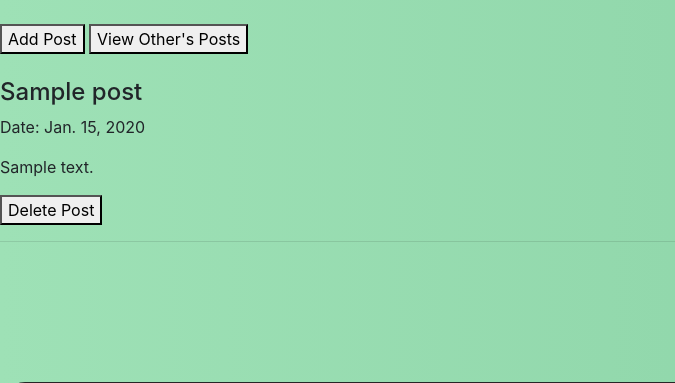
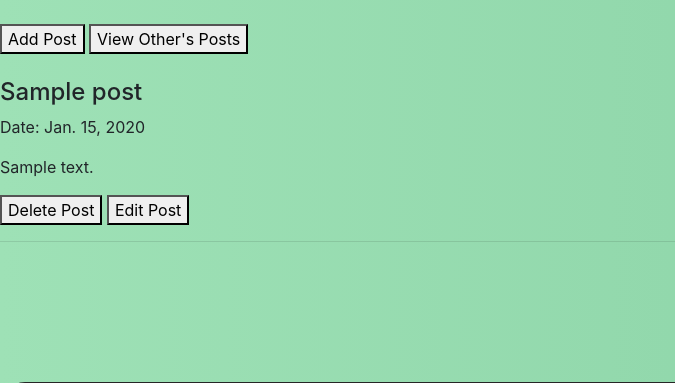
Before and after one commit to michal-sitarz2/WeightLossWeb, a Django app: page /blog/userPosts/ in a window 1280 px wide. Shown: the part 56-439 px from the top of the page, without its empty margins (0-675 px from the left). Run offline with Django 3.2, Linux system fonts and the light colour scheme; a user stored in the database is signed in; tables that the repository leaves empty hold one stand-in row (values such as "Sample post"); some libraries are stand-ins or nearby versions.

Commit message:
Editing your posts.

```diff
--- a/src/WeightLoss/urls.py
+++ b/src/WeightLoss/urls.py
@@ -21,7 +21,7 @@ from progress.views import progress_form_view, UpdateProgressView
 from recipes.views import spoonacular_api_search_view, spoonacular_api_search_form, view_recipe
 from diets.views import set_preferences_form
 from meals.views import choose_meals_view, delete_meal
-from posts.views import blog_post_view, blog_post_add, blog_post_view_user, blog_delete_post
+from posts.views import blog_post_view, blog_post_add, blog_post_view_user, blog_delete_post, UpdatePostView
 
 
 urlpatterns = [
@@ -35,6 +35,7 @@ urlpatterns = [
     path('registration_progress/', progress_form_view, name='progress_form'),
     path('contact/', contact_view, name="contact"),
     path('progress/edit/<int:pk>', UpdateProgressView.as_view(), name="update_progress"),
+    path('post/edit/<int:pk>', UpdatePostView.as_view(), name="update_post"),
     path('account/dashboard/<int:pk>', dashboard_view, name='user_dashboard'),
     path('search/', spoonacular_api_search_form, name="search"),
     path('search/result', spoonacular_api_search_view, name="search_result"),
--- a/src/posts/templates/posts/blog_post_user.html
+++ b/src/posts/templates/posts/blog_post_user.html
@@ -1,5 +1,4 @@
 {% extends 'base.html' %}
-
 {% block content %}
 
 <br>
@@ -24,6 +23,7 @@
             <p>Date: {{ post.date.date }}</p>
             <p> {{ post.content }}</p>
             <button onclick="confirmDelete({{post.id}})">Delete Post</button>
+            <a href="/post/edit/{{ post.id }}"><button>Edit Post</button></a>
         </div>
         <hr>
         <br>
--- a/src/posts/views.py
+++ b/src/posts/views.py
@@ -2,11 +2,35 @@ from django.shortcuts import render, redirect
 from django.contrib import messages
 from .models import Post
 from .forms import PostsForm
+from django.views.generic import UpdateView
+from django.http import HttpResponse, HttpResponseRedirect
 from django.db.models import Q
+
+
+class UpdatePostView(UpdateView):
+    model = Post
+    template_name = 'posts/blog_update_post.html'
+    fields = ['title', 'content', 'anonimity']
+
+    def form_valid(self, form):
+        title = form.cleaned_data["title"]
+        content = form.cleaned_data["content"]
+        anonimity = form.cleaned_data["anonimity"]
+
+        post = self.object
+        post.title = title
+        post.content = content
+        post.anonimity = anonimity
+        post.save()
+        return HttpResponseRedirect(self.get_success_url())
+
+    def get_success_url(self):
+        return "/blog"
+
 
 def blog_delete_post(request, pk):
     try:
-        post = Post.objects.get(id=pk)
+        post = Post.objects.filter(user=request.user).get(id=pk)
         post.delete()
     except Exception as e:
         messages.error(request, 'Please delete a valid post')
```
Also changed, not shown: src/posts/templates/posts/blog_update_post.html (added, +11 -0 lines).
